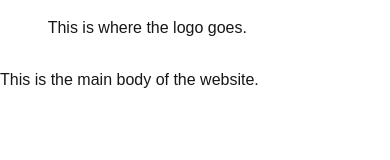
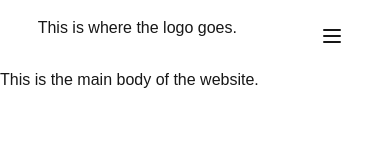
Before and after one commit to suveshgurung/Phupu_Store, a Next.js app in the folder frontend/: page / in a window 390 px wide. Shown: the top 160 px of the page. Built offline with nearby package versions, Linux system fonts and the light colour scheme.

Commit message:
navbar almost done

```diff
--- a/frontend/src/app/ui/nav-links.tsx
+++ b/frontend/src/app/ui/nav-links.tsx
@@ -1,7 +1,15 @@
+'use client'
+
+import { useState } from 'react';
 import Link from 'next/link';
 import clsx from 'clsx'
 
-const links = [
+interface Navlinks {
+  name: string,
+  href: string,
+};
+
+const links: Navlinks[] = [
   {
     name: "Login",
     href: "/login",
@@ -13,7 +21,11 @@ const links = [
 ];
 
 export default function Navlinks() {
+  const [isDrawerOpen, setIsDrawerOpen] = useState<boolean>(false);
+
   return (
+    <div className="relative">
+      {/* For desktop */}
       <div className="flex flex-row justify-center gap-4">
         {links.map((link) => {
           return (
@@ -34,5 +46,93 @@ export default function Navlinks() {
 
         })}
       </div>
+
+      {/* For mobiles */}
+      <button
+        onClick={() => setIsDrawerOpen(!isDrawerOpen)}
+        className="md:hidden p-2 rounded-md hover:bg-gray-100"
+        aria-label="Toggle navigation menu"
+      >
+        <svg
+          className="w-6 h-6"
+          fill="none"
+          stroke="currentColor"
+          viewBox="0 0 24 24"
+          xmlns="http://www.w3.org/2000/svg"
+        >
+          <path
+            strokeLinecap="round"
+            strokeLinejoin="round"
+            strokeWidth={2}
+            d="M4 6h16M4 12h16M4 18h16"
+          />
+        </svg>
+      </button>
+
+      <div className={clsx(
+        "fixed inset-0 z-50 transition-opacity duration-300 md:hidden",
+        {
+          "opacity-0 pointer-events-none": !isDrawerOpen,
+          "opacity-100": isDrawerOpen,
+        }
+      )}>
+        {/* Backdrop */}
+        <div
+          className="absolute inset-0 bg-black/50"
+          onClick={() => setIsDrawerOpen(false)}
+        />
+
+        {/* Sidebar Content */}
+        <div className={clsx(
+          "relative h-screen w-64 bg-white transform transition-transform duration-300 ease-in-out",
+          {
+            "-translate-x-full": !isDrawerOpen,
+            "translate-x-0": isDrawerOpen,
+          }
+        )}>
+          <div className="p-4">
+            <button
+              onClick={() => setIsDrawerOpen(false)}
+              className="mb-4 text-gray-500 hover:text-gray-700"
+              aria-label="Close menu"
+            >
+              <svg
+                className="w-6 h-6"
+                fill="none"
+                stroke="currentColor"
+                viewBox="0 0 24 24"
+                xmlns="http://www.w3.org/2000/svg"
+              >
+                <path
+                  strokeLinecap="round"
+                  strokeLinejoin="round"
+                  strokeWidth={2}
+                  d="M6 18L18 6M6 6l12 12"
+                />
+              </svg>
+            </button>
+            <hr />
+
+            <div className="flex flex-col space-y-2">
+              {links.map((link) => (
+                <Link
+                  key={link.name}
+                  href={link.href}
+                  className={clsx(
+                    "w-full px-4 py-3 text-left rounded-md transition-colors duration-200",
+                    {
+                      'mt-5': link.name === "Login",
+                    }
+                  )}
+                  onClick={() => setIsDrawerOpen(false)}
+                >
+                  {link.name}
+                </Link>
+              ))}
+            </div>
+          </div>
+        </div>
+      </div>
+    </div>
   );
 }
```
Lines whose indentation alone changed are shown as unchanged.
